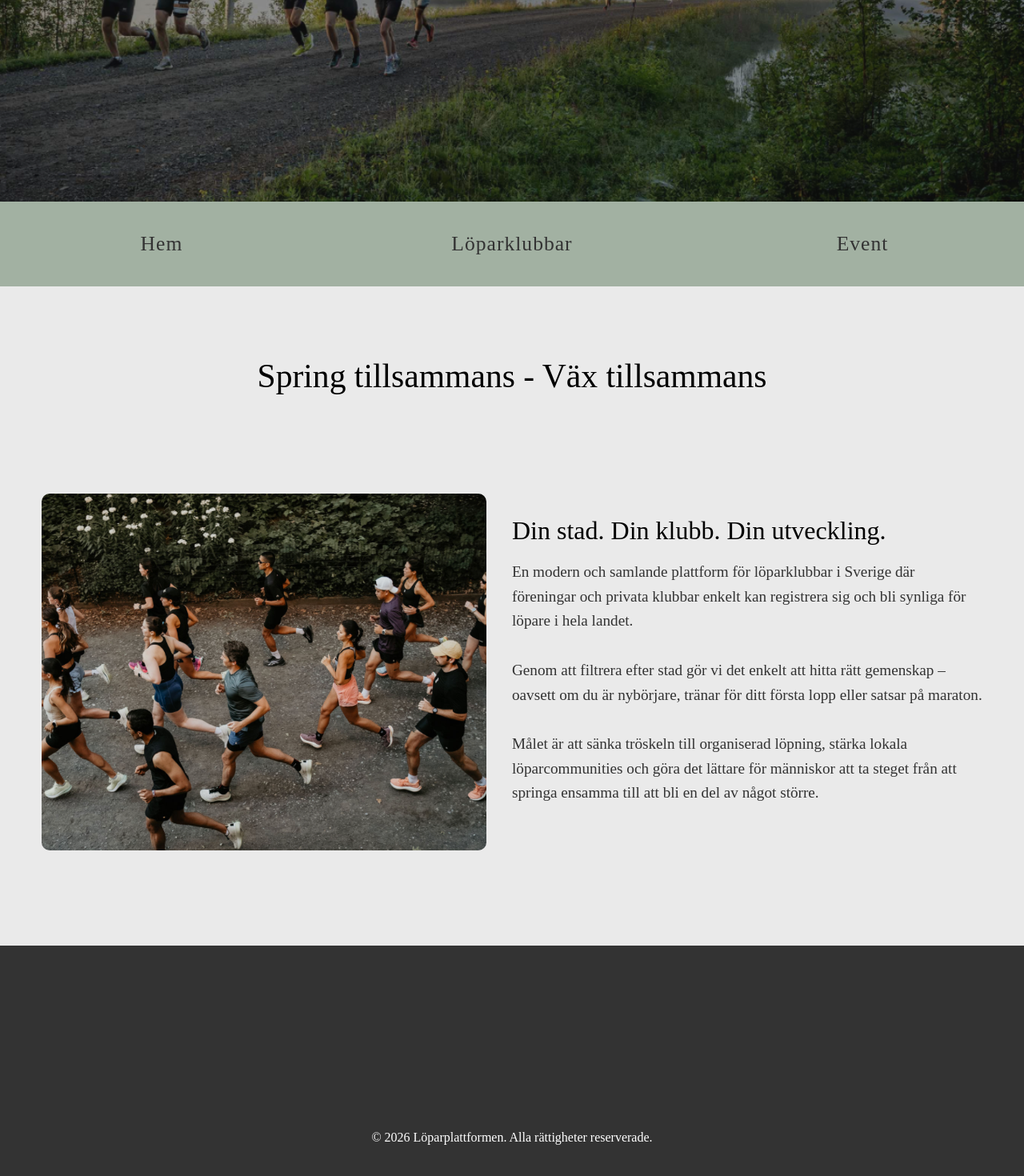
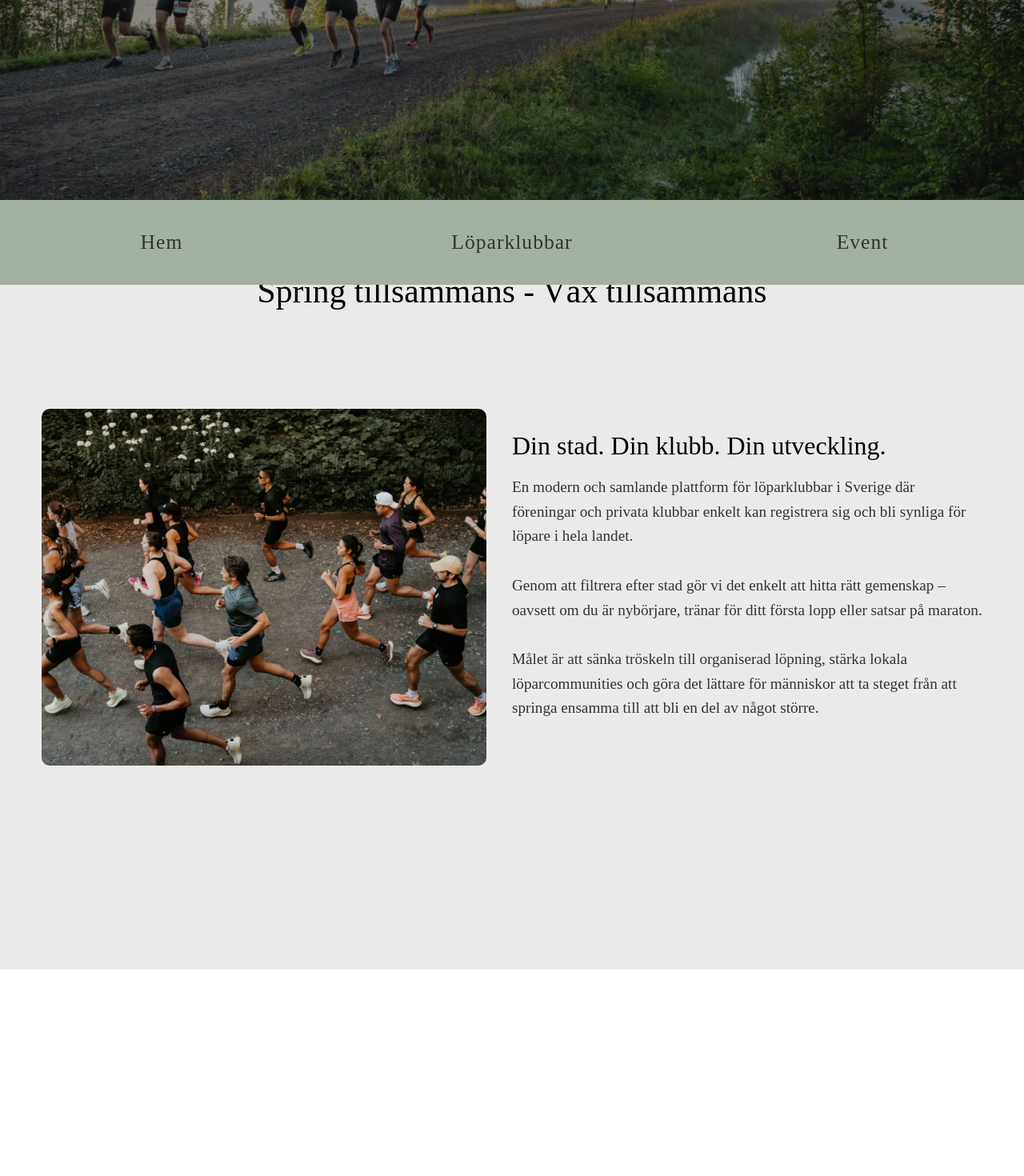
Before and after one commit to Pallicen/Loparklubbar, a React (Vite) app in the folder frontend/: page / in a window 1280 px wide. Shown: the part 444-1914 px from the top of the page at 80% size. After the commit the page ends 1656 px from the top, so only its background shows below. Built offline with nearby package versions, Linux system fonts and the light colour scheme.

Commit message:
fix på monilversion

```diff
--- a/frontend/src/App.tsx
+++ b/frontend/src/App.tsx
@@ -1,4 +1,4 @@
-import { Route, Routes, useLocation } from 'react-router-dom'
+import { Route, Routes } from 'react-router-dom'
 import './style/App.css'
 import './style/Home.css'
 import './style/Runclub.css'
@@ -17,23 +17,16 @@ import CreateRunClub from './components/Pages/CreateRunClub'
 
 function App() {
 
-  const location = useLocation();
-
-  const hideMain = location.pathname === "/LoginForm" || location.pathname === "/RegisterForm";
-
-  const isHome = location.pathname === "/";
-
   return (
     <div className='main-container'>
 
       <ScrollToTop />
 
-
-      {!hideMain || !isHome && (
         <header className="header">
           <Meny />
         </header>
-      )}
+
+
 
       <main>
         <Routes>
@@ -48,10 +41,6 @@ function App() {
         </Routes>
       </main>
 
-      <footer>
-        <p>© 2026 Löparplattformen. Alla rättigheter reserverade.</p>
-      </footer>
-
     </div>
   )
 }
--- a/frontend/src/components/Pages/Home.tsx
+++ b/frontend/src/components/Pages/Home.tsx
@@ -1,6 +1,5 @@
 
 import LoginMeny from "../LoginMeny";
-import Meny from "../Meny";
 import image1 from "/src/assets/3.png";
 
 const Home = () => {
@@ -22,13 +21,8 @@ const Home = () => {
                     <p>Upptäck löpargemenskapen nära dig! Vi samlar Sveriges löparklubbar & lopp på en och samma plattform så att du enkelt kan hitta rätt grupp i din stad. Oavsett om du är nybörjare, tränar inför ditt första lopp eller satsar på maraton finns det en klubb för dig.</p>
                 </div>
              </div>
-      </div>
-      </div>
-
-      {/* MENU-NAVIGATION */}
-          <header>
-            <Meny />
-          </header>
+        </div>
+    </div>
 
 
     {/* SECOND STARTPAGE */}
--- a/frontend/src/style/App.css
+++ b/frontend/src/style/App.css
@@ -25,9 +25,11 @@
 
 
 header {
-  position: sticky;
+  position: fixed;
+  bottom: 0;
+  left: 0;
+  width: 100%;
   z-index: 1000;
-  top: 0;
 }
 
 
@@ -177,22 +179,3 @@ header {
   padding-right: 1rem;
 }
 }
-
-
-/* FOOTER */
-
-footer {
-  height: 30rem;
-  background-color: #333;
-  display: flex;
-  align-items: center;
-  justify-content: center;
-  margin-top: 5rem;
-  color: white;
-}
-
-@media (max-width: 768px) {
-  footer {
-    font-size: 0.8rem;
-  }
-}
--- a/frontend/src/style/Home.css
+++ b/frontend/src/style/Home.css
@@ -3,7 +3,6 @@
 .login-menu {
   display: flex;
   justify-content: space-between;
-  align-items: center;
   height: 8rem;
   gap: 10px;
 }
@@ -187,10 +186,12 @@
 }
 
 .logodiv {
-  width: 100%;
   display: flex;
+  align-items: flex-start;
+  width: 50%;
   margin-top: 2rem;
   gap: 1.6rem;
+  background-color: #333;
 }
 
 .logo {
@@ -210,7 +211,14 @@
 .account-buttons {
   display: flex;
   justify-content: space-between;
-  width: 100%;
+  flex-direction: column-reverse;
+  align-items: flex-end;
+  height: 12rem;
+  background-color: aqua;
 }
 
 }
+
+.home {
+  height: 120vh;
+}
```
